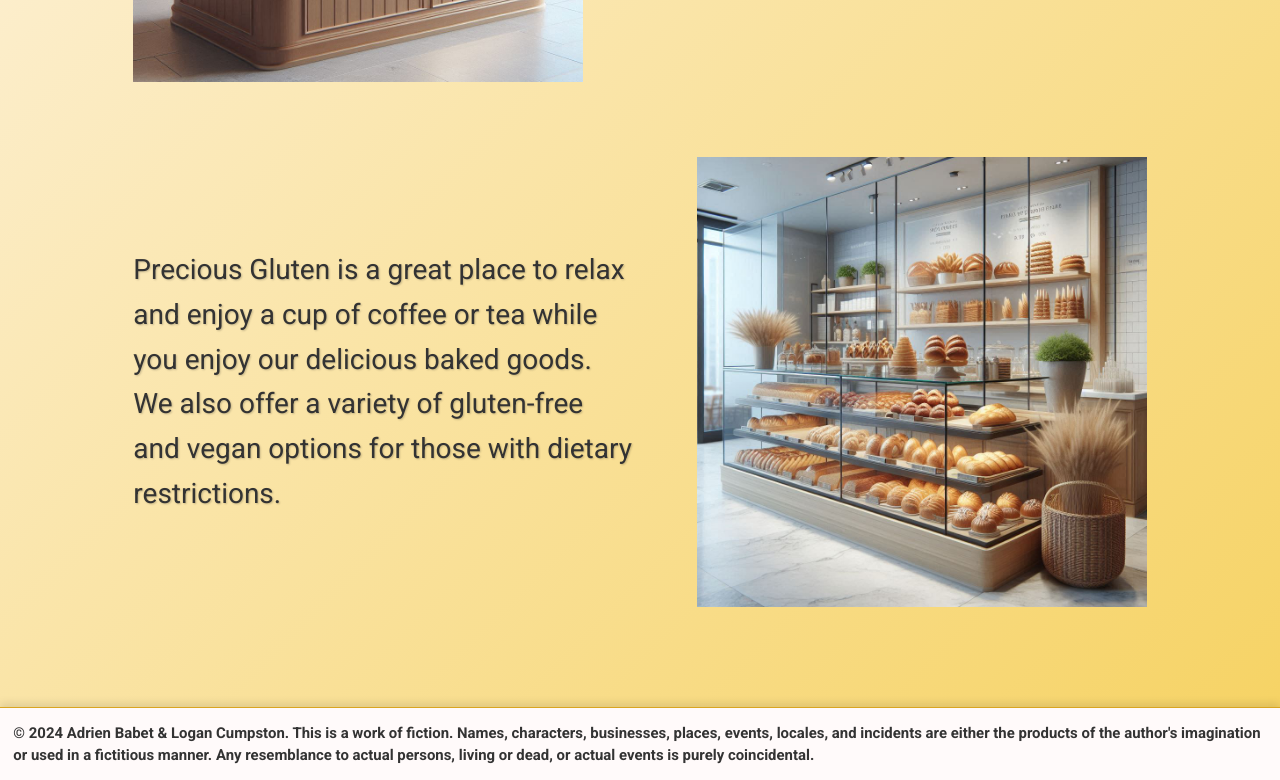
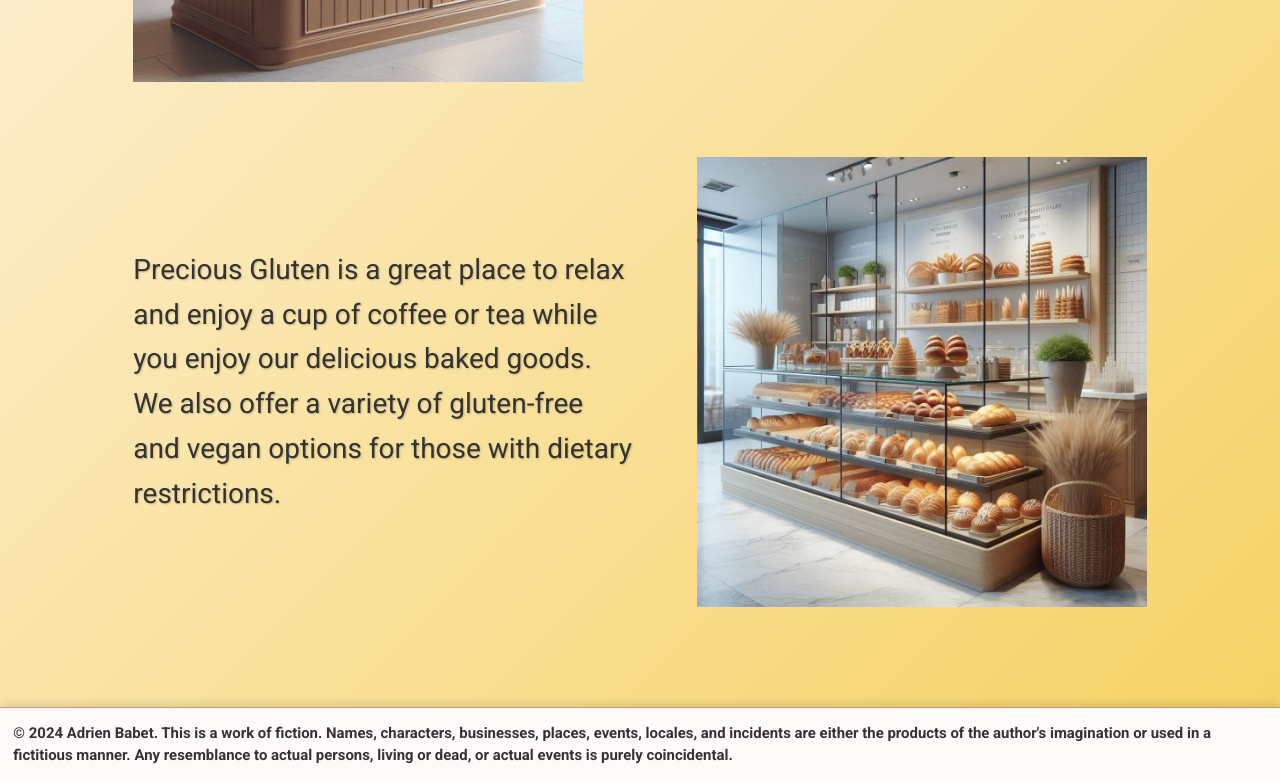
Before and after one commit to babetCode/PreciousGluten, a plain HTML site: page html/aboutpage.html in a window 1280 px wide. Shown: the part 983-1763 px from the top of the page. Drawn offline with Linux system fonts and the light colour scheme; a web font is replaced by a local one.

Commit message:
- footer update copyright

```diff
--- a/html/aboutpage.html
+++ b/html/aboutpage.html
@@ -90,7 +90,7 @@
     </div>
     <footer id="main-footer">
         <div class="footer-container">
-            <p>&copy; 2024 Adrien Babet & Logan Cumpston. This is a work of fiction. Names, characters, businesses, places, events, locales, and incidents are either the products of the author's imagination or used in a fictitious manner. Any resemblance to actual persons, living or dead, or actual events is purely coincidental.</p>
+            <p>&copy; 2024 Adrien Babet. This is a work of fiction. Names, characters, businesses, places, events, locales, and incidents are either the products of the author's imagination or used in a fictitious manner. Any resemblance to actual persons, living or dead, or actual events is purely coincidental.</p>
         </div>
     </footer>
 </body>
```
Also changed, not shown: html/contactpage.html (+1 -1 lines), html/employmentpage.html (+1 -1 lines), html/locationspage.html (+1 -1 lines), html/menupage.html (+1 -1 lines), html/storypage.html (+1 -1 lines), index.html (+1 -1 lines).
